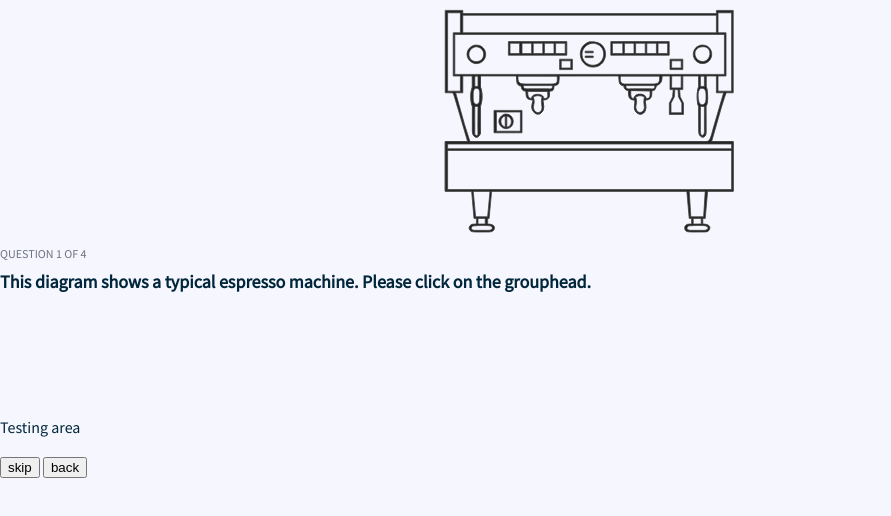
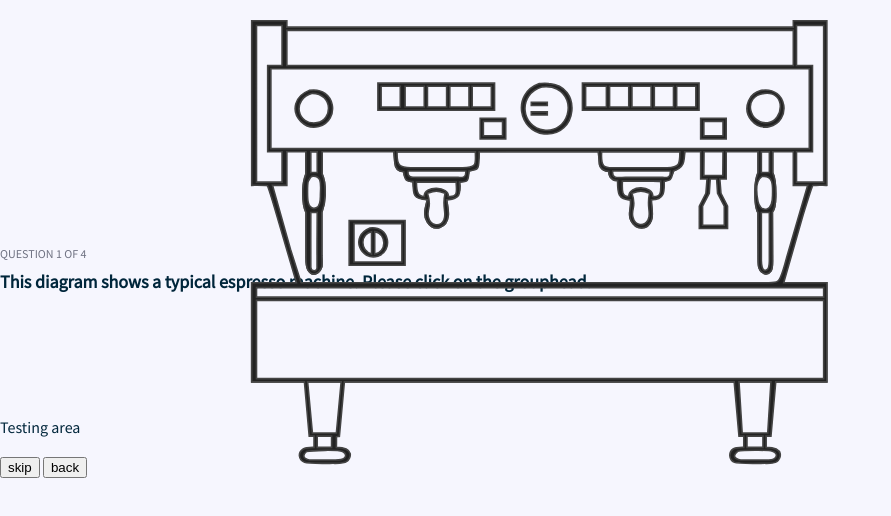
Before and after one commit to hopsyturvy/Naming-of-parts, a plain HTML site: page index.html in a window 1280 px wide. Shown: the top 516 px of the page, without its empty margins (0-891 px from the left). Drawn offline with Linux system fonts and the light colour scheme.

Commit message:
Update index.html

```diff
--- a/index.html
+++ b/index.html
@@ -11,7 +11,7 @@
 <body>
   <div id="svgcontainer">
     <div id="machinecontainer">
-      <svg width="115.157mm" height="65.199mm" version="1.1" xmlns="http://www.w3.org/2000/svg"
+      <svg width="230.157mm" height="130.199mm" version="1.1" xmlns="http://www.w3.org/2000/svg"
         xmlns:xlink="http://www.w3.org/1999/xlink" viewBox="0 0 544 308">
         <defs id="defs24"></defs>
         <path id="rightgroup" fill="transparent" stroke="#444" stroke-width="1"
```
